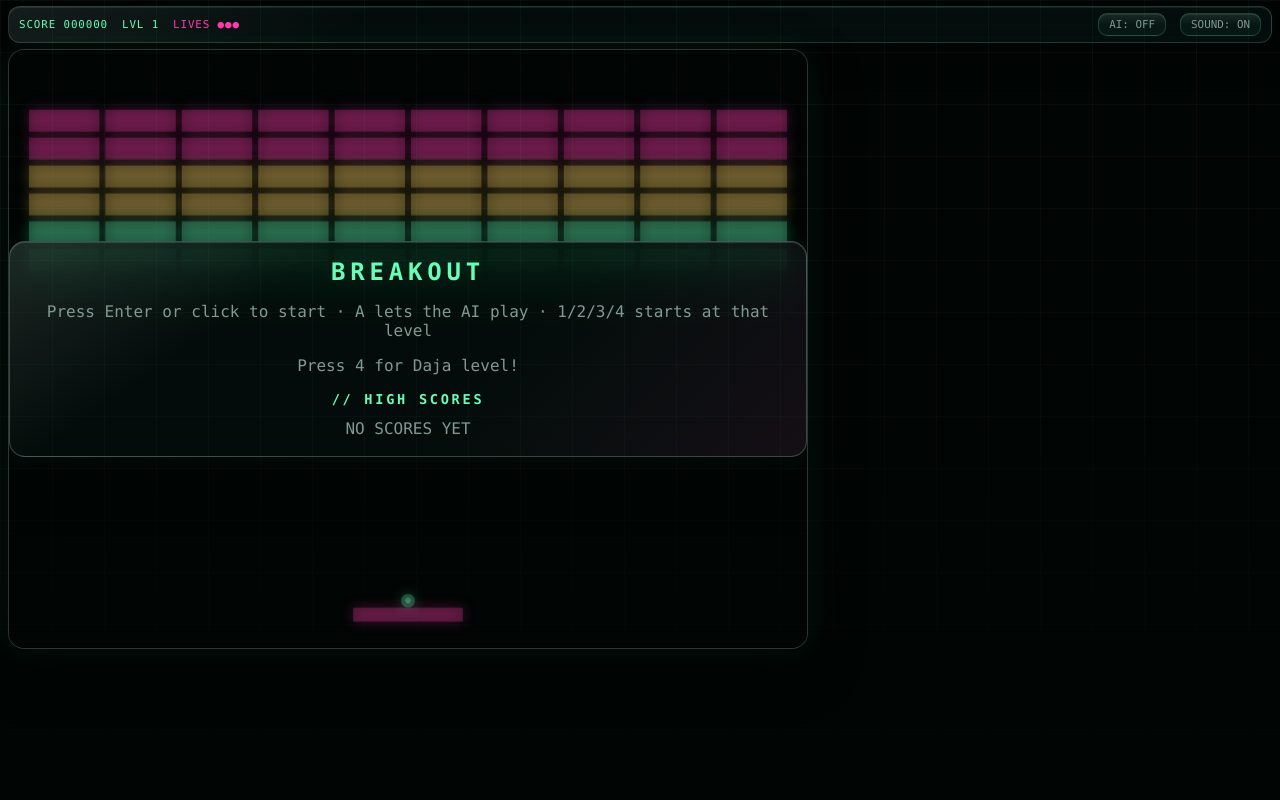
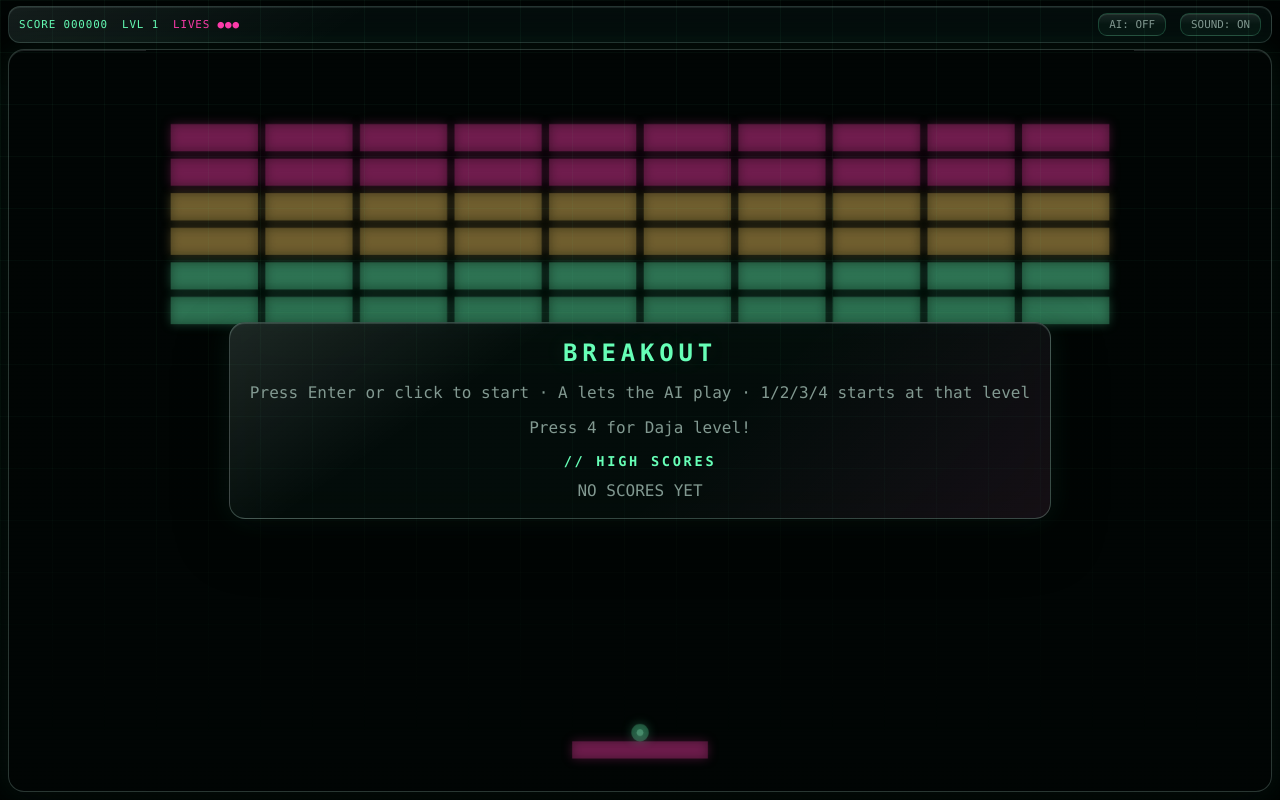
Before and after one commit to zyle47/ZyleBot, a FastAPI app: template app/templates/game_embed.html in a window 1280 px wide. Run offline with FastAPI, Linux system fonts and the light colour scheme; the template is opened without the code that fills it: most values are stand-ins (such as "Sample title", 1, 10 or a date in 2020); data that the repository does not hold is empty.

Commit message:
css paddle not visible in spectate mode

```diff
--- a/app/static/game-arena.css
+++ b/app/static/game-arena.css
@@ -146,7 +146,9 @@
 
 .tile-frame {
     position: relative;
-    aspect-ratio: 5 / 4;
+    /* Taller than the field's 4:3 to leave room for the HUD above it, so the
+       letterboxed canvas fills most of the tile with minimal side bars. */
+    aspect-ratio: 4 / 3.4;
     background: var(--bg-deep);
 }
 .tile-iframe {
--- a/app/static/game.css
+++ b/app/static/game.css
@@ -236,22 +236,43 @@
 /* --- Embedded board (arena iframe / pop-out window) ------------------------ */
 /* game_embed.html gives body the `game-embed` class so the board-only markup
    fills its frame without the site header/footer. Loaded after pages.css, so
-   these win over body.page. */
+   these win over body.page. The board is a flex column that fills the iframe:
+   a compact HUD on top and the stage taking the rest. The canvas keeps its 4:3
+   field as its backing store and letterboxes into whatever box the flex gives
+   it (object-fit: contain), so the paddle at the bottom is never clipped —
+   regardless of tile width or how many rows the HUD wraps to. */
 body.game-embed {
+    margin: 0;
     overflow: hidden;
     background: var(--bg-deep);
 }
 body.game-embed #game-root {
+    display: flex;
+    flex-direction: column;
+    height: 100%;
     max-width: 100%;
     margin: 0;
     padding: 6px 8px 8px;
+    box-sizing: border-box;
 }
 body.game-embed .game-help { display: none; }
 body.game-embed .game-hud {
-    gap: 10px 14px;
+    flex: 0 0 auto;
+    gap: 8px 14px;
     margin-bottom: 6px;
     padding: 6px 10px;
     font-size: 0.68rem;
+}
+body.game-embed .game-stage {
+    flex: 1 1 auto;
+    min-height: 0;        /* allow the stage to shrink inside the flex column */
+    aspect-ratio: auto;   /* the 4:3 now lives in the canvas bitmap, not the box */
+    max-width: none;
+}
+body.game-embed #game-canvas {
+    width: 100%;
+    height: 100%;
+    object-fit: contain;  /* letterbox the full field — paddle never clipped */
 }
 /* The AI/SOUND toggles are inert in a spectator tile; keep the HUD compact. */
 body.game-embed .game-panel { padding: 16px 20px; }
--- a/app/static/game.js
+++ b/app/static/game.js
@@ -448,6 +448,7 @@
         window.addEventListener("keydown", (e) => {
             ensureAudio();
             if (e.target.tagName === "INPUT") return;
+            if (spectator.active) return;  // spectator tiles are AI-only
 
             if (["ArrowLeft", "ArrowRight", "Space", "Escape"].includes(e.code)) {
                 e.preventDefault();
@@ -473,6 +474,7 @@
         });
         window.addEventListener("keyup", (e) => {
             if (e.target.tagName === "INPUT") return;
+            if (spectator.active) return;  // spectator tiles are AI-only
             if (["ArrowLeft", "ArrowRight", "Space", "Escape"].includes(e.code)) {
                 e.preventDefault();
             }
@@ -481,12 +483,14 @@
         });
         document.addEventListener("pointerdown", ensureAudio);
         stage.addEventListener("mousemove", (e) => {
+            if (spectator.active) return;  // hovering a tile must not steer the AI
             const rect = stage.getBoundingClientRect();
             const logicalX = (e.clientX - rect.left) / rect.width * W;
             game.paddle.x = Math.max(game.paddle.w / 2, Math.min(logicalX, W - game.paddle.w / 2));
             if (state === State.READY || state === State.LEVEL_CLEAR) resetBall();
         });
         stage.addEventListener("click", (e) => {
+            if (spectator.active) return;  // clicking a tile must not start/relaunch
             if (e.target.closest("#score-form")) return;
             // GAME_OVER deliberately absent: a stray click must not restart and
             // lose an unsubmitted score — leave via SUBMIT, SKIP, or Space/Enter.
```
